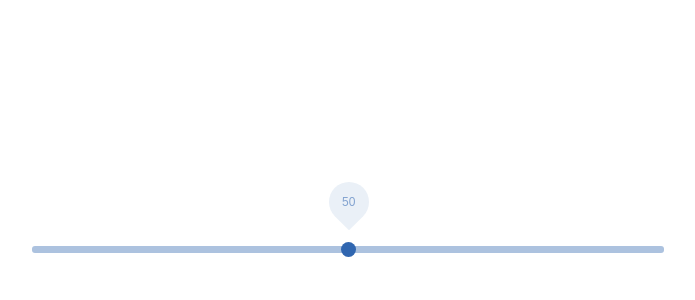
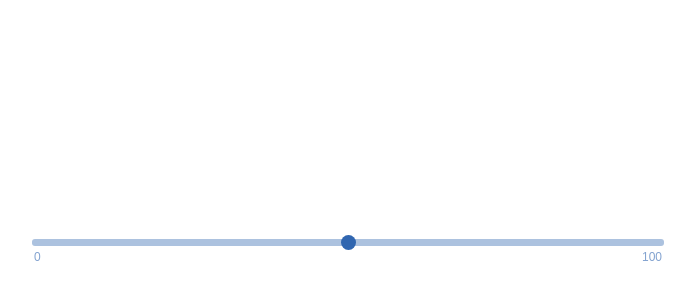
Before and after one commit to manvendra22/react-slider, a React app: page / in a window 1280 px wide. Shown: the part 160-460 px from the top of the page, without its empty margins (294-989 px from the left). Built offline with nearby package versions, Linux system fonts and the light colour scheme.

Commit message:
[Feature] Bubble show condition added

```diff
--- a/src/App.js
+++ b/src/App.js
@@ -20,8 +20,9 @@ export default function App() {
                 name=''
                 className=''
                 disabled={false}
+                showLables={true}
                 showBubble={true}
-                showLables={false}
+                showBubbleOnlyOnScroll={true}
             />
         </div>
     );
--- a/src/components/FormSlider/FormSlider.js
+++ b/src/components/FormSlider/FormSlider.js
@@ -5,9 +5,9 @@ import Bubble from "../Bubble/Bubble";
 import styles from './FormSlider.module.css'
 
 export default function FormSlider(props) {
-    const { initialValue, min, max, onChange, showBubble, showLables, ...otherProps } = props;
+    const { initialValue, min, max, onChange, showLables, showBubble, showBubbleOnlyOnScroll, ...otherProps } = props;
 
-    let [visible, setVisible] = useState(true);
+    let [visible, setVisible] = useState(!showBubbleOnlyOnScroll);
     let [value, setValue] = useState(initialValue);
 
     function handleChange(value) {
@@ -16,11 +16,11 @@ export default function FormSlider(props) {
     }
 
     function onMouseUp() {
-        setVisible(false);
+        showBubbleOnlyOnScroll && setVisible(false);
     }
 
     function onMouseDown() {
-        setVisible(true);
+        showBubbleOnlyOnScroll && setVisible(true);
     }
 
     const bubbleStyle = {
@@ -31,7 +31,9 @@ export default function FormSlider(props) {
 
     return (
         <div className={styles['slider-container']}>
-            {showBubble && visible && <Bubble value={value} style={bubbleStyle} />}
+            {showBubble
+                && visible
+                && <Bubble value={value} style={bubbleStyle} />}
             <Slider
                 {...otherProps}
                 min={min}
@@ -42,10 +44,11 @@ export default function FormSlider(props) {
                 onTouchEnd={onMouseUp}
                 onTouchStart={onMouseDown}
             />
-            {showLables && <div className={styles.labels}>
-                <span>{min}</span>
-                <span>{max}</span>
-            </div>}
+            {showLables &&
+                <div className={styles.labels}>
+                    <span>{min}</span>
+                    <span>{max}</span>
+                </div>}
         </div>
     );
 }
```
